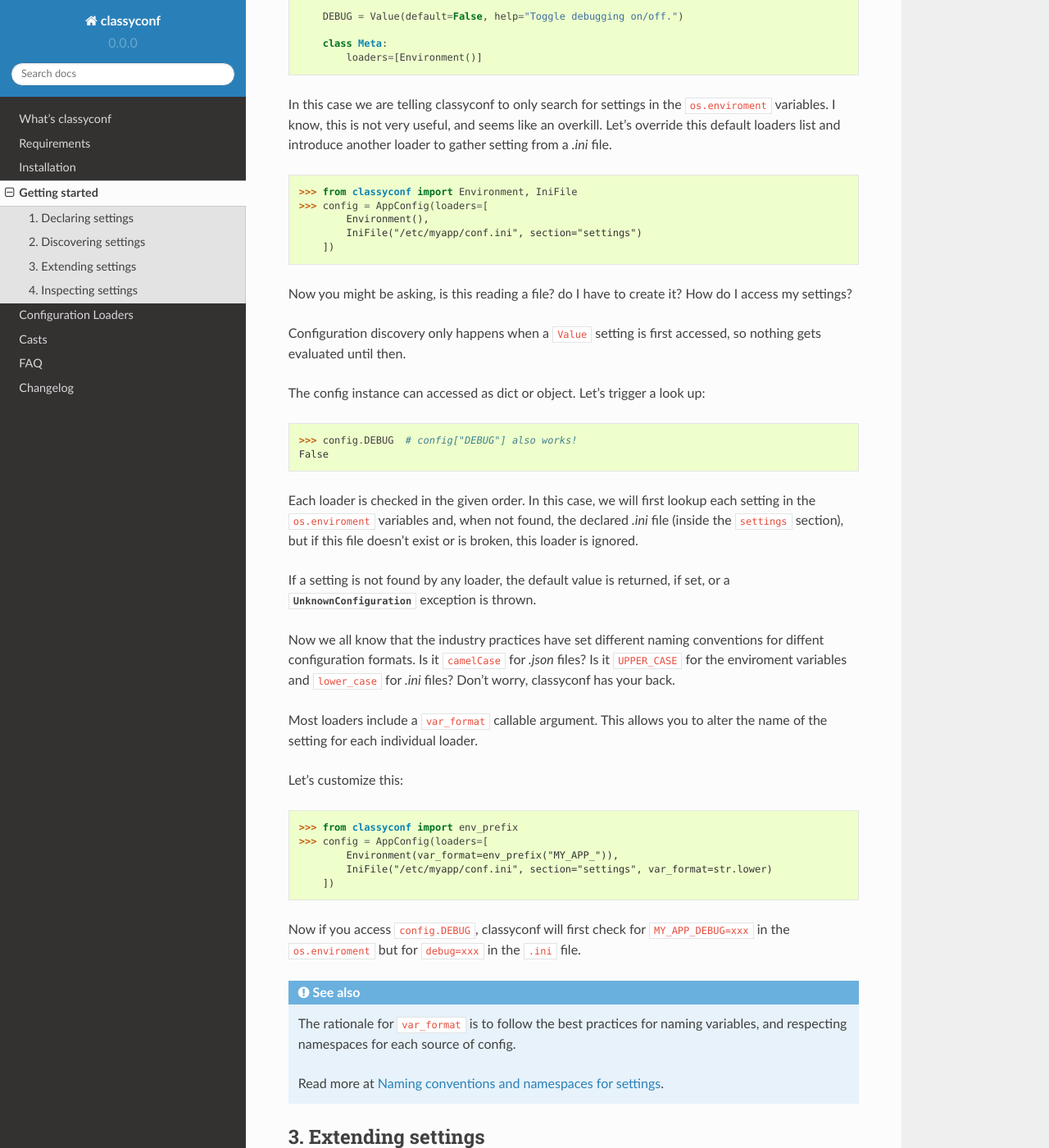
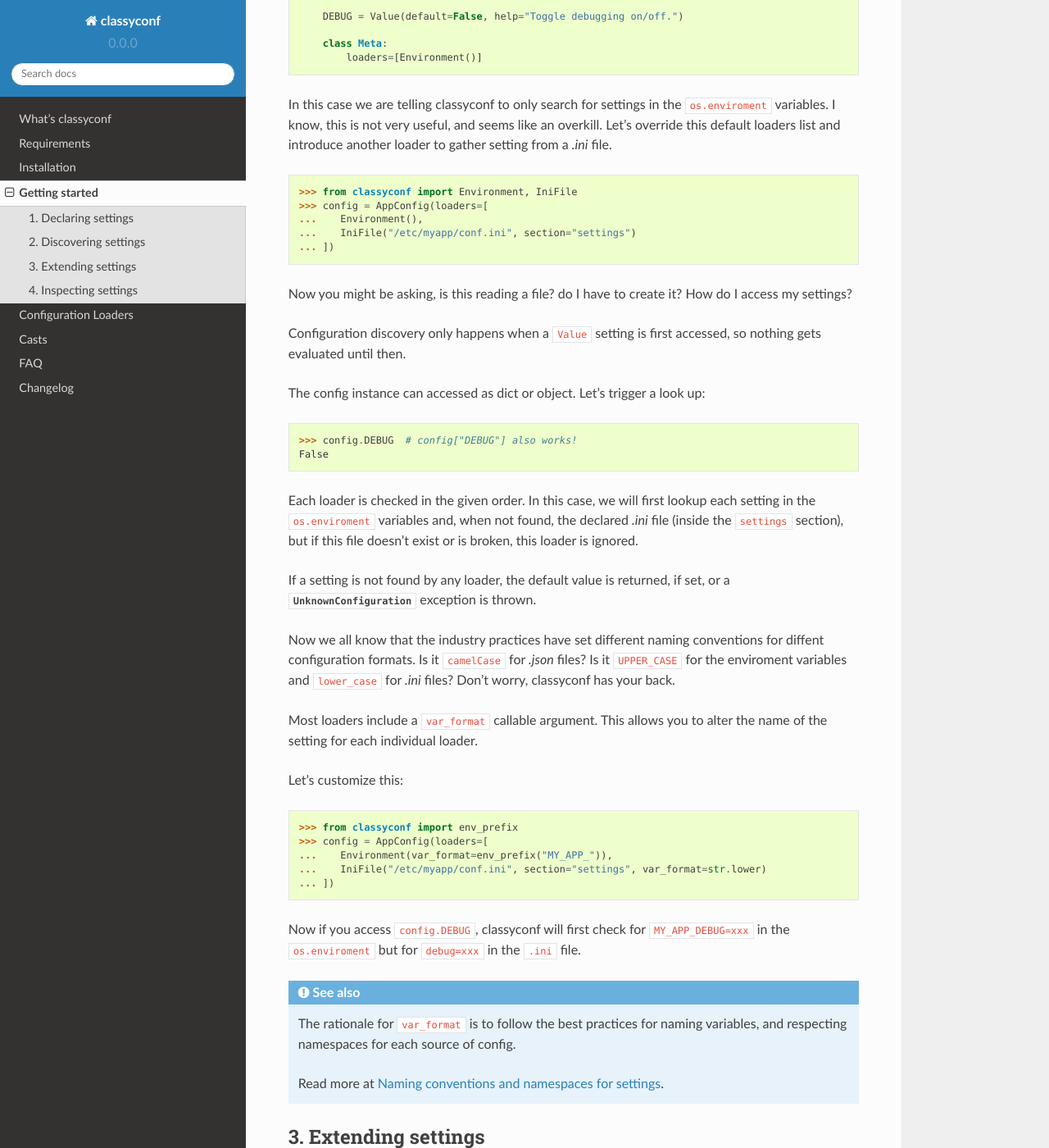
Before and after one commit to hernantz/classyconf, a Sphinx documentation site: the page built from docs/source/usage.rst, in a window 1280 px wide and 1400 px high, scrolled down 1263 px. Shown: the whole window at 82% size. Built offline with Sphinx 7.4.7 and the Read the Docs theme 2.0.0, drawn with Linux system fonts in a browser that asks for light colours; some of the changed text lies outside the part shown.

```diff
--- a/classyconf/__init__.py
+++ b/classyconf/__init__.py
@@ -1,4 +1,4 @@
-from .configuration import (Configuration, ClassyConf, Value, as_boolean,
+from .configuration import (ClassyConf, Value, as_boolean,
                             as_is, as_list, as_tuple, as_option, evaluate,
                             NOT_SET)
 from .casts import Boolean, List, Option, Tuple, Identity
--- a/docs/source/usage.rst
+++ b/docs/source/usage.rst
@@ -79,9 +79,9 @@ loader to gather setting from a `.ini` file.
 
     >>> from classyconf import Environment, IniFile
     >>> config = AppConfig(loaders=[
-            Environment(),
-            IniFile("/etc/myapp/conf.ini", section="settings")
-        ])
+    ...    Environment(),
+    ...    IniFile("/etc/myapp/conf.ini", section="settings")
+    ... ])
 
 Now you might be asking, is this reading a file? do I have to create it? How
 do I access my settings?
@@ -120,9 +120,9 @@ Let's customize this:
 
     >>> from classyconf import env_prefix
     >>> config = AppConfig(loaders=[
-            Environment(var_format=env_prefix("MY_APP_")),
-            IniFile("/etc/myapp/conf.ini", section="settings", var_format=str.lower)
-        ])
+    ...    Environment(var_format=env_prefix("MY_APP_")),
+    ...    IniFile("/etc/myapp/conf.ini", section="settings", var_format=str.lower)
+    ... ])
 
 Now if you access ``config.DEBUG``, classyconf will first check for
 ``MY_APP_DEBUG=xxx`` in the ``os.enviroment`` but for ``debug=xxx`` in the
```
Also changed, not shown: other parts of docs/source/usage.rst (+1 -1 lines), 3 other files.
